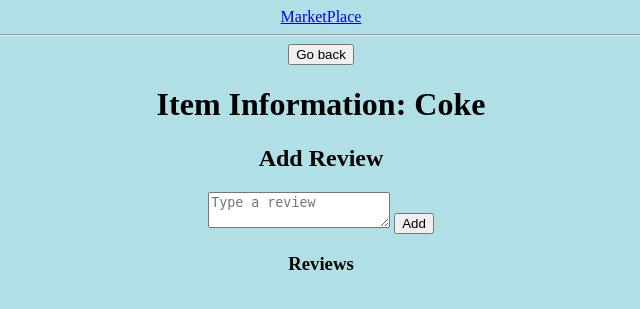
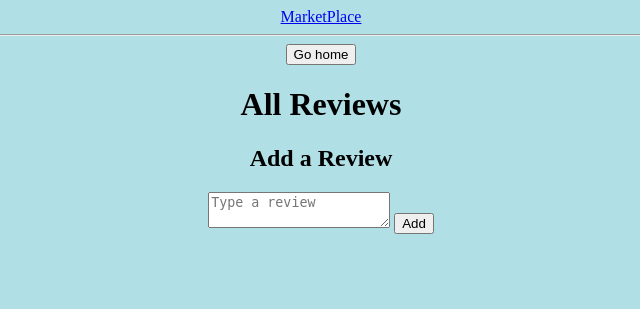
Before and after one commit to NathanKim17/CMPE-131-Marketplace-Project, a Flask app: page /iI/1/addreview in a window 1280 px wide. Shown: the top 309 px of the page, without its empty margins (319-959 px from the left). Run offline with Flask 2, Linux system fonts and the light colour scheme; a user stored in the database is signed in; data comes from the database, SQL or seed files in the repository.

Commit message:
Changed to all reviews

```diff
--- a/templates/addreview.html
+++ b/templates/addreview.html
@@ -1,20 +1,20 @@
 {% extends "base.html" %}
 {% block content %}
 <head>
-    <a href="/iI/{{IdNum}}">
-        <button> Go back</button>
+    <a href="/">
+        <button>Go home</button>
     </a>
-    <h1 style="text-align:center;">Item Information: {{itemName}}</h1>
+    <h1 style="text-align:center;">All Reviews</h1>
 </head>
 
 
 <body>
-    <h2 style="text-align:center;">Add Review</h1>
+    <h2 style="text-align:center;">Add a Review</h1>
     {% if session['logged_in'] %}
-        <form action="/iI/{{IdNum}}/addreview" method="POST">
+        <form action="/addreview" method="POST">
             <ul></ul>
             <textarea type="review"  name="review"  placeholder="Type a review"></textarea>
-            <a href="/iI/{{IdNum}}/addreview">
+            <a href="/addreview">
                 <input type="submit" value="Add">
             </a>
 
@@ -29,7 +29,7 @@
 
     {% endif %}
 
-    <h3 style="text-align:center;">Reviews</h1>
+
     {% for review in review_list %}
 
     <li>{{review.username}} wrote {{review.review}}</li>
```
